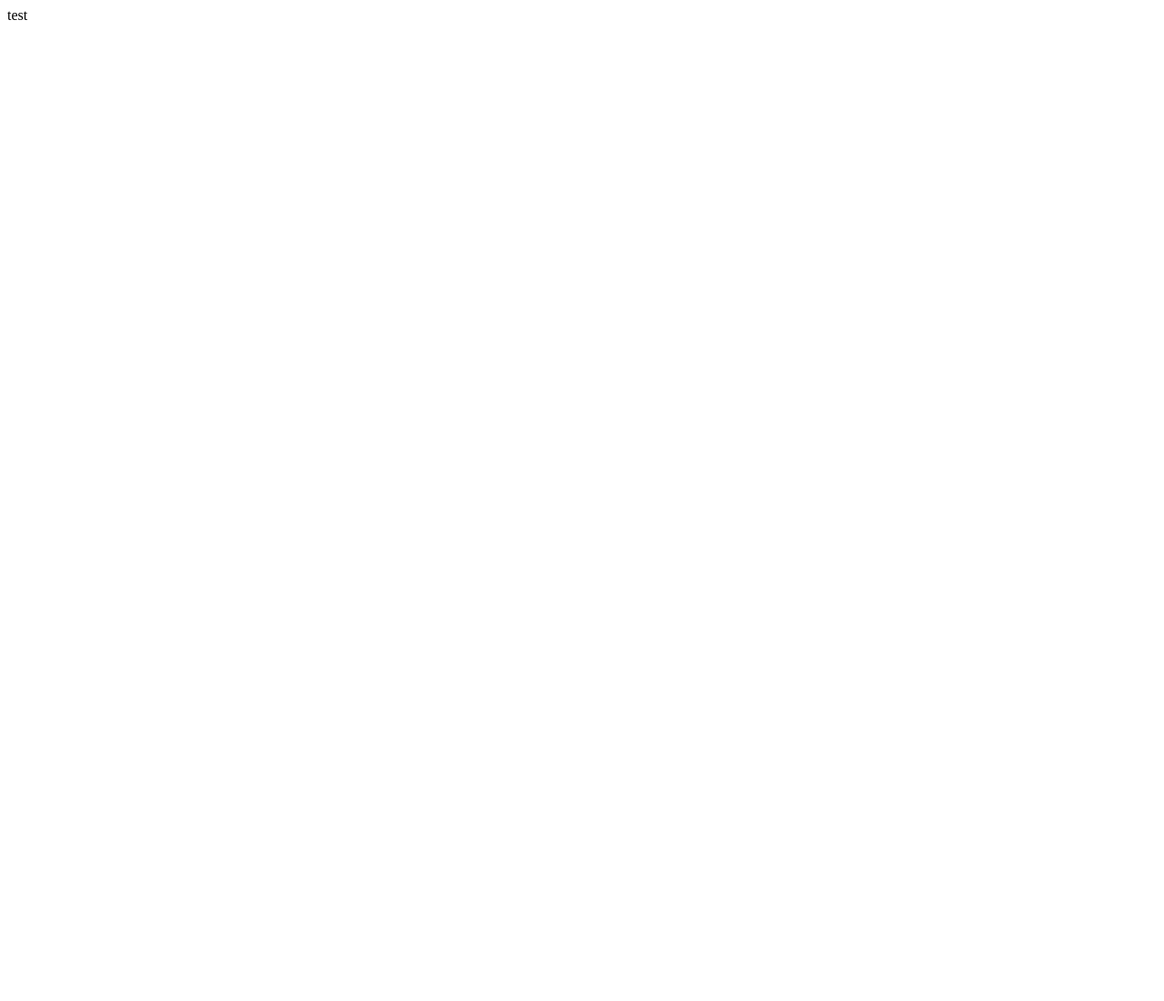
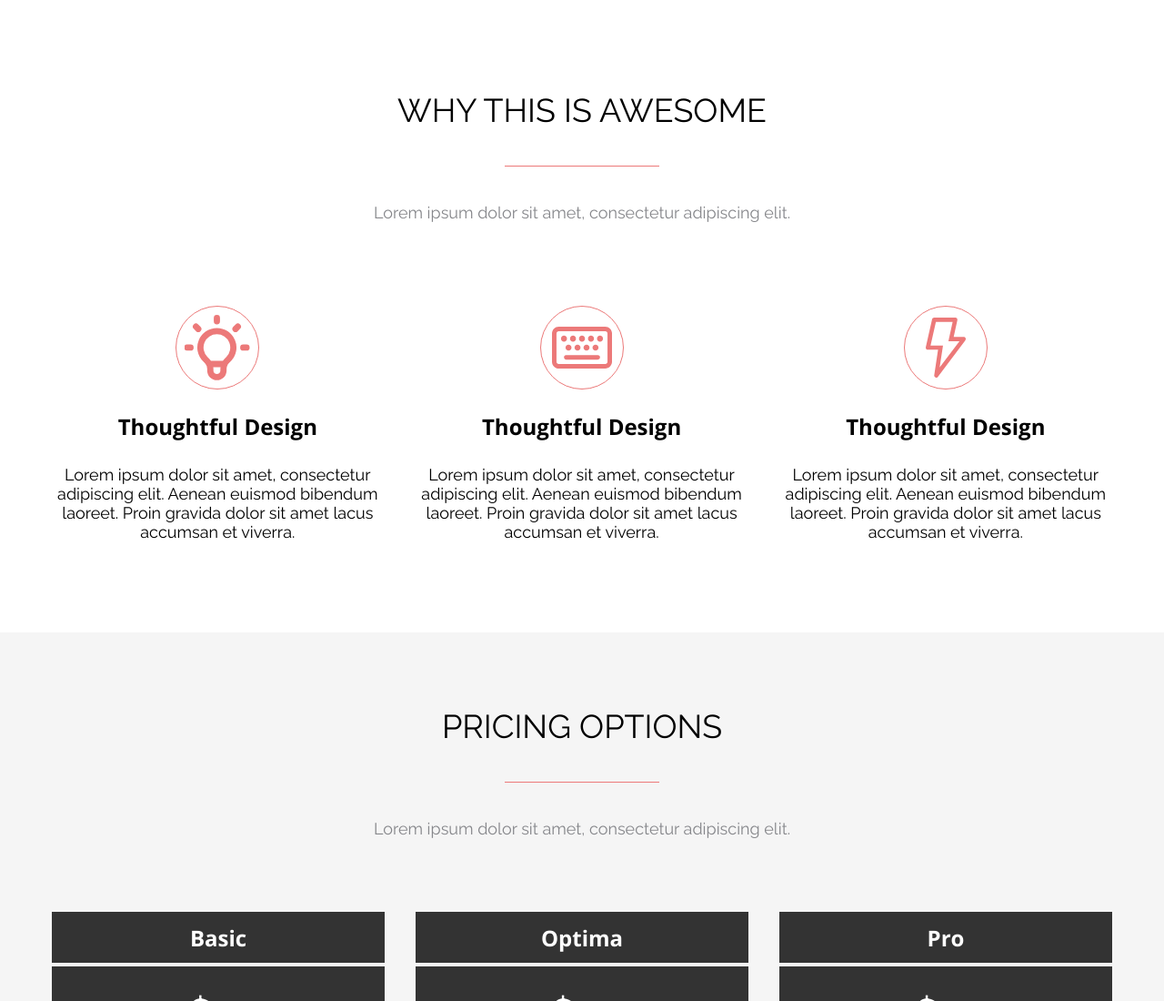
Before and after one commit to Natalina-Yarosh/FE76-onl, a plain HTML site: page index.html in a window 1280 px wide. Shown: the top 1100 px of the page at 91% size. Before the commit the page ends 800 px from the top, so only its background shows below. Drawn offline with nearby package versions, Linux system fonts and the light colour scheme.

Commit message:
init(hw3-4): pricing section & start work with Git

```diff
--- a/index.html
+++ b/index.html
@@ -1,9 +1,130 @@
 <!DOCTYPE html>
-<html lang="en">
-  <head>
-    <meta charset="UTF-8" />
-    <meta name="viewport" content="width=device-width, initial-scale=1.0" />
-    <title>Git</title>
-  </head>
-  <body>test</body>
+<html lang="ru">
+<head>
+  <meta charset="UTF-8">
+  <meta name="viewport" content="width=device-width, initial-scale=1.0">
+  <link rel="preconnect" href="https://fonts.googleapis.com">
+  <link rel="preconnect" href="https://fonts.gstatic.com" crossorigin>
+  <title>AXIT</title>
+  <link href="https://fonts.googleapis.com/css2?family=Open+Sans:ital,wght@0,300..800;1,300..800&family=Raleway:ital,wght@0,100..900;1,100..900&display=swap" rel="stylesheet">
+  <link rel="stylesheet" href="style.css">
+</head>
+<body>
+  <section class="section awesome">
+    <div class="container">
+      <div class="section__header awesome__header">
+        <h2 class="section__title">Why this is awesome</h2>
+        <p class="section__descr">Lorem ipsum dolor sit amet, consectetur adipiscing elit.</p>
+      </div>
+
+      <ul class="awesome__cards list-reset">
+        <li class="awesome__card">
+          <div class="awesome__wrapper-icon">
+            <img src="assets/awesome-icon_1.svg" alt="light bulb" class="awesome__icon">
+          </div>
+          <h3 class="awesome__title">
+            Thoughtful Design
+          </h3>
+          <p class="awesome__descr">
+            Lorem ipsum dolor sit amet, consectetur adipiscing  elit. Aenean euismod bibendum laoreet. Proin gravida  dolor sit amet lacus accumsan et viverra.
+          </p>
+        </li>
+
+        <li class="awesome__card">
+          <div class="awesome__wrapper-icon">
+            <img src="assets/awesome-icon_2.svg" alt="keyboard" class="awesome__icon">
+          </div>
+          <h3 class="awesome__title">
+            Thoughtful Design
+          </h3>
+          <p class="awesome__descr">
+            Lorem ipsum dolor sit amet, consectetur adipiscing  elit. Aenean euismod bibendum laoreet. Proin gravida  dolor sit amet lacus accumsan et viverra.
+          </p>
+        </li>
+
+        <li class="awesome__card">
+          <div class="awesome__wrapper-icon">
+            <img src="assets/awesome-icon_3.svg" alt="lightning" class="awesome__icon">
+          </div>
+          <h3 class="awesome__title">
+            Thoughtful Design
+          </h3>
+          <p class="awesome__descr">
+            Lorem ipsum dolor sit amet, consectetur adipiscing  elit. Aenean euismod bibendum laoreet. Proin gravida  dolor sit amet lacus accumsan et viverra.
+          </p>
+        </li>
+      </ul>
+    </div>
+  </section>
+  <section class="section pricing">
+    <div class="container">
+      <div class="section__header">
+        <h2 class="section__title">Pricing options</h2>
+        <p class="section__descr">Lorem ipsum dolor sit amet, consectetur adipiscing elit.</p>
+      </div>
+
+      <ul class="pricing__cards list-reset">
+        <li class="pricing__card">
+          <h3 class="pricing__plan">
+            Basic
+          </h3>
+          <p class="pricing__price">
+            $10
+          </p>
+          <p class="pricing__descr">
+            Free for life
+          </p>
+          <ul class="pricing__items list-reset">
+            <li class="pricing__item">1 gb of space</li>
+            <li class="pricing__item">1 gb of space</li>
+            <li class="pricing__item">1 gb of space</li>
+            <li class="pricing__item">1 gb of space</li>
+            <li class="pricing__item">1 gb of space</li>
+            <li class="pricing__item">1 gb of space</li>
+          </ul>
+        </li>
+
+        <li class="pricing__card">
+          <h3 class="pricing__plan">
+            Optima
+          </h3>
+          <p class="pricing__price">
+            $20
+          </p>
+          <p class="pricing__descr">
+            Free for life
+          </p>
+          <ul class="pricing__items list-reset">
+            <li class="pricing__item">1 gb of space</li>
+            <li class="pricing__item">1 gb of space</li>
+            <li class="pricing__item">1 gb of space</li>
+            <li class="pricing__item">1 gb of space</li>
+            <li class="pricing__item">1 gb of space</li>
+            <li class="pricing__item">1 gb of space</li>
+          </ul>
+        </li>
+
+        <li class="pricing__card">
+          <h3 class="pricing__plan">
+            Pro
+          </h3>
+          <p class="pricing__price">
+            $30
+          </p>
+          <p class="pricing__descr">
+            Free for life
+          </p>
+          <ul class="pricing__items list-reset">
+            <li class="pricing__item">1 gb of space</li>
+            <li class="pricing__item">1 gb of space</li>
+            <li class="pricing__item">1 gb of space</li>
+            <li class="pricing__item">1 gb of space</li>
+            <li class="pricing__item">1 gb of space</li>
+            <li class="pricing__item">1 gb of space</li>
+          </ul>
+        </li>
+      </ul>
+    </div>
+  </section>
+</body>
 </html>
--- /dev/null
+++ b/style.css
@@ -0,0 +1,163 @@
+* {
+  padding: 0;
+  margin: 0;
+  box-sizing: border-box;
+}
+
+body {
+  font-family: "Raleway", sans-serif;
+  font-weight: 400;
+  font-size: 18px;
+  line-height: 21px;
+}
+
+/* glob */
+
+.container {
+  max-width: 1200px;
+  padding: 0 15px;
+  margin: 0 auto;
+  width: 100%;
+}
+
+.list-reset {
+  list-style: none;
+}
+
+/* SECTION AWESOME */
+
+.awesome {
+  padding: 100px 0;
+}
+
+.section__header {
+  margin-bottom: 79px;
+  text-align: center;
+}
+
+.awesome__header {
+  margin-bottom: 92px;
+}
+
+.section__title {
+  margin-bottom: 40px;
+  font-size: 36px;
+  font-weight: normal;
+  text-transform: uppercase;
+  line-height: 42px;
+}
+
+.section__title::after {
+  content: '';
+  background-color: #EC7979;
+  display: block;
+  margin: 40px auto 0;
+  width: 170px;
+  height: 1px;
+}
+
+.section__descr {
+  line-height: 21px;
+  color: #86878B;
+}
+
+.awesome__card {
+  display: inline-block;
+  margin-right: 27px;
+  width: calc((100% - 64px) / 3);
+  text-align: center;
+}
+
+.awesome__card:last-child {
+  margin-right: 0;
+}
+
+.awesome__wrapper-icon {
+  position: relative;
+  margin: 0 auto 24px;
+  width: 92px;
+  height: 92px;
+  border: 1px solid #EC7979;
+  border-radius: 50%;
+}
+
+.awesome__icon {
+  position: absolute;
+  left: 50%;
+  top: 50%;
+  transform: translate(-50%, -50%);
+}
+
+.awesome__title {
+  margin-bottom: 26px;
+  font-family: "Open Sans", sans-serif;
+  font-size: 24px;
+  font-weight: 700;
+  line-height: 33px;
+}
+
+.awesome__descr {
+  line-height: 21px;
+}
+
+/* SECTION PRICING */
+
+.pricing {
+  padding: 82px 0 83px;
+  background-color: #F5F5F5;
+}
+
+.pricing__cards {
+  display: flex;
+  gap: 30px;
+}
+
+.pricing__card {
+  max-width: 370px;
+  width: 100%;
+}
+
+.pricing__plan,
+.pricing__price,
+.pricing__descr {
+  background-color: #333;
+  color: #fff;
+}
+
+.pricing__plan,
+.pricing__price,
+.pricing__descr,
+.pricing__item {
+  border: 2px solid #F5F5F5;
+  text-align: center;
+}
+
+.pricing__plan {
+  padding: 12px 15px 11px;
+  font-family: "Open Sans", sans-serif;
+  font-size: 24px;
+  font-weight: 700;
+  line-height: 33px;
+}
+
+.pricing__price {
+  padding: 28px 15px 27px;
+  font-size: 36px;
+  font-weight: 700;
+  line-height: 41px;
+}
+
+.pricing__descr,
+.pricing__item {
+  padding: 13px 15px 12px;
+}
+
+.pricing__descr {
+  color: rgba(255, 255, 255, 0.5);
+}
+
+.pricing__item {
+  background-color: #fff;
+  color: #86878B;
+  text-transform: capitalize;
+}
```
Also changed, not shown: assets/awesome-icon_1.svg (added), assets/awesome-icon_2.svg (added), assets/awesome-icon_3.svg (added), 1 other file.
